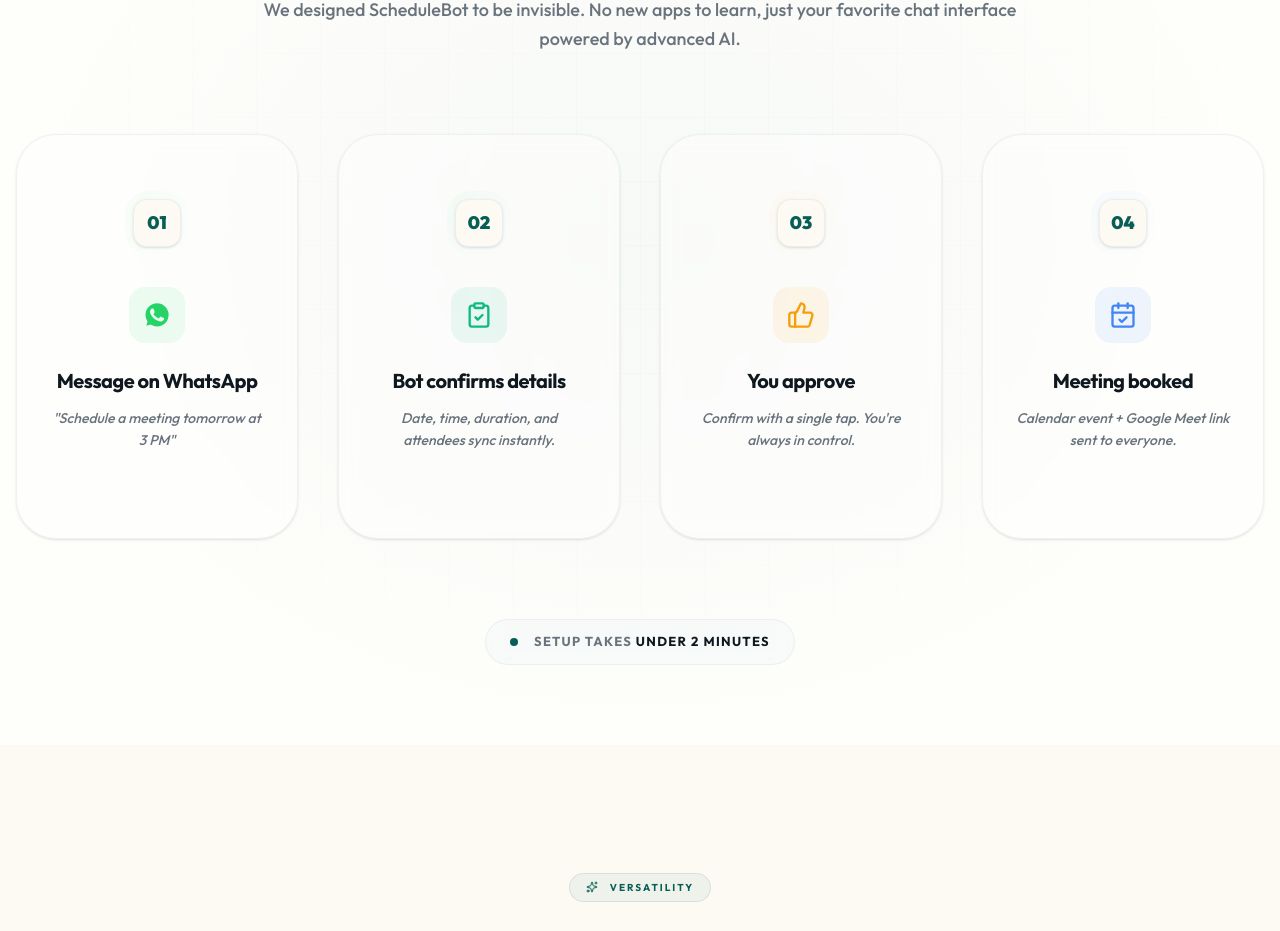
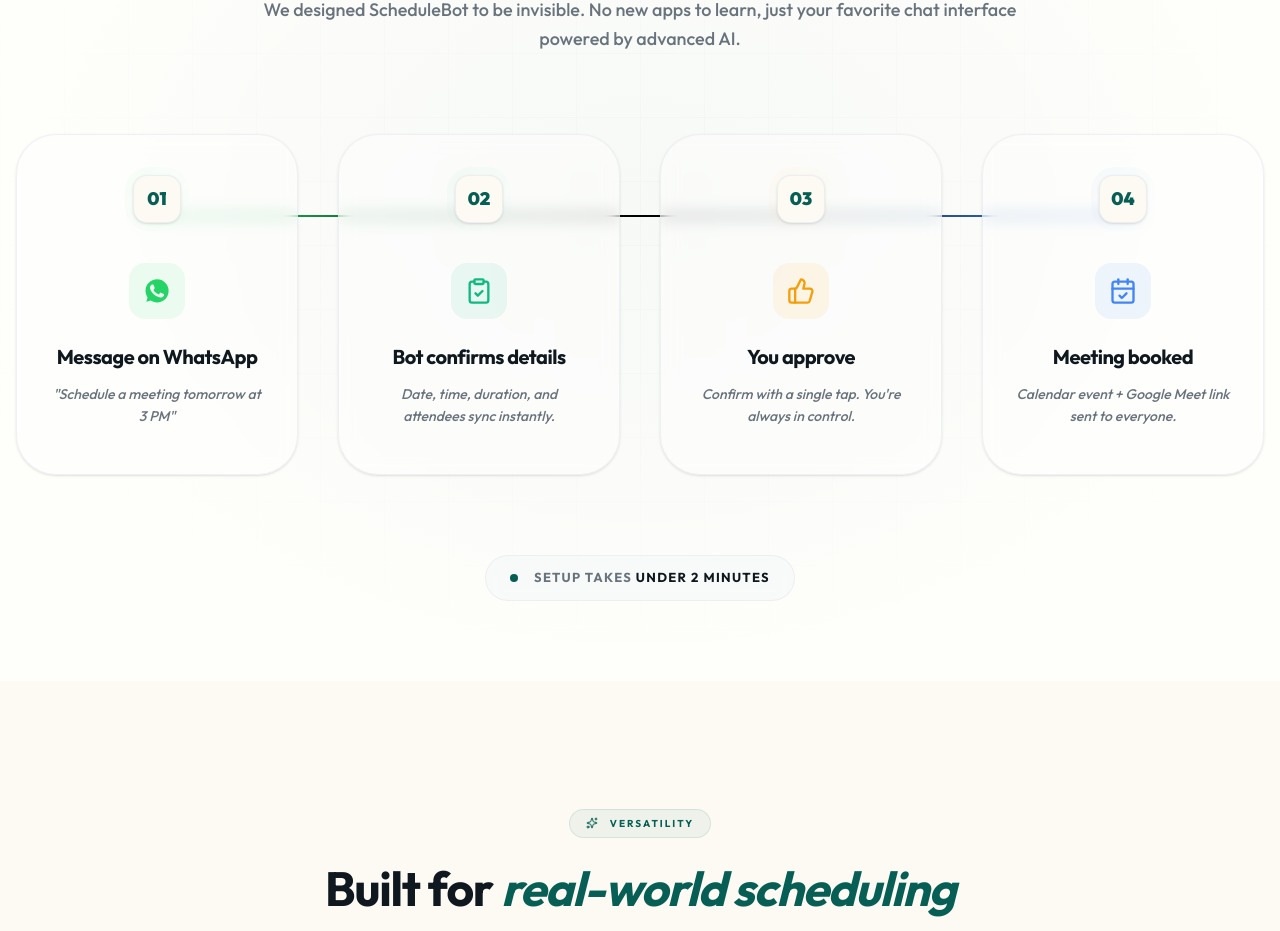
Before and after one commit to Lordevs/webot-frontend, a Next.js app: page / in a window 1280 px wide. Shown: the part 3094-4025 px from the top of the page. Built offline with nearby package versions, Linux system fonts and the light colour scheme.

Commit message:
feat: Add animated "How It Works" section to explain the bot's workflow using step-by-step cards.

```diff
--- a/src/components/home/how-it-works.tsx
+++ b/src/components/home/how-it-works.tsx
@@ -133,40 +133,56 @@ const HowItWorks = () => {
           viewport={{ once: true, margin: "-100px" }}
           className="relative grid md:grid-cols-2 lg:grid-cols-4 gap-8 lg:gap-10">
           {/* Connecting Line - Desktop */}
-          <div className="hidden lg:block absolute top-22 left-[10%] right-[10%] h-[2px] pointer-events-none">
+          <div className="hidden lg:block absolute top-18 left-[10%] right-[10%] h-[2px] pointer-events-none overflow-visible">
             <svg
               width="100%"
-              height="2"
+              height="20"
+              viewBox="0 0 1000 20"
               fill="none"
-              xmlns="http://www.w3.org/2000/svg">
+              xmlns="http://www.w3.org/2000/svg"
+              className="overflow-visible">
               <motion.path
-                d="M0 1H1000"
+                d="M0 10H1000"
                 stroke="url(#line-gradient)"
                 strokeWidth="2"
-                strokeDasharray="8 8"
+                strokeDasharray="12 12"
                 initial={{ strokeDashoffset: 100 }}
                 animate={{ strokeDashoffset: 0 }}
-                transition={{ duration: 20, repeat: Infinity, ease: "linear" }}
+                transition={{ duration: 30, repeat: Infinity, ease: "linear" }}
+                className="opacity-30"
+              />
+              <motion.path
+                d="M0 10H1000"
+                stroke="url(#line-gradient)"
+                strokeWidth="2"
+                initial={{ pathLength: 0 }}
+                whileInView={{ pathLength: 1 }}
+                viewport={{ once: true }}
+                transition={{ duration: 2, ease: "easeInOut" }}
+                className="drop-shadow-[0_0_8px_rgba(var(--primary),0.5)]"
               />
               <defs>
                 <linearGradient
                   id="line-gradient"
                   x1="0"
-                  y1="0"
-                  x2="100%"
-                  y2="0">
+                  y1="10"
+                  x2="1000"
+                  y2="10"
+                  gradientUnits="userSpaceOnUse">
                   <stop stopColor="#25D366" />
-                  <stop offset="0.5" stopColor="var(--color-primary)" />
-                  <stop offset="1" stopColor="#4285F4" />
+                  <stop offset="0.5" stopColor="hsl(var(--primary))" />
+                  <stop offset="1" stopColor="#4183f3" />
                 </linearGradient>
               </defs>
             </svg>
           </div>
 
           {steps.map((step, index) => (
-            <motion.div key={index} className="relative group">
-              <Card className="h-full bg-card/40 backdrop-blur-sm border-border/50 hover:border-primary/30 transition-all duration-500 rounded-[2.5rem] overflow-hidden group-hover:shadow-[0_20px_40px_-15px_rgba(0,0,0,0.1)] group-hover:-translate-y-2">
-                <CardContent className="p-8 flex flex-col items-center text-center">
+            <motion.div
+              key={index}
+              className="relative group flex flex-col h-full">
+              <Card className="flex-1 flex py-0 gap-0 flex-col bg-card/40 backdrop-blur-sm border-border/50 hover:border-primary/30 transition-all duration-500 rounded-[2.5rem] overflow-hidden group-hover:shadow-[0_20px_40px_-15px_rgba(0,0,0,0.1)] group-hover:-translate-y-2">
+                <CardContent className="p-8 pb-10 flex-1 flex flex-col items-center text-center">
                   {/* Step Number Badge */}
                   <div className="mb-8 w-16 h-16 rounded-3xl relative flex items-center justify-center overflow-hidden">
                     <div
```
